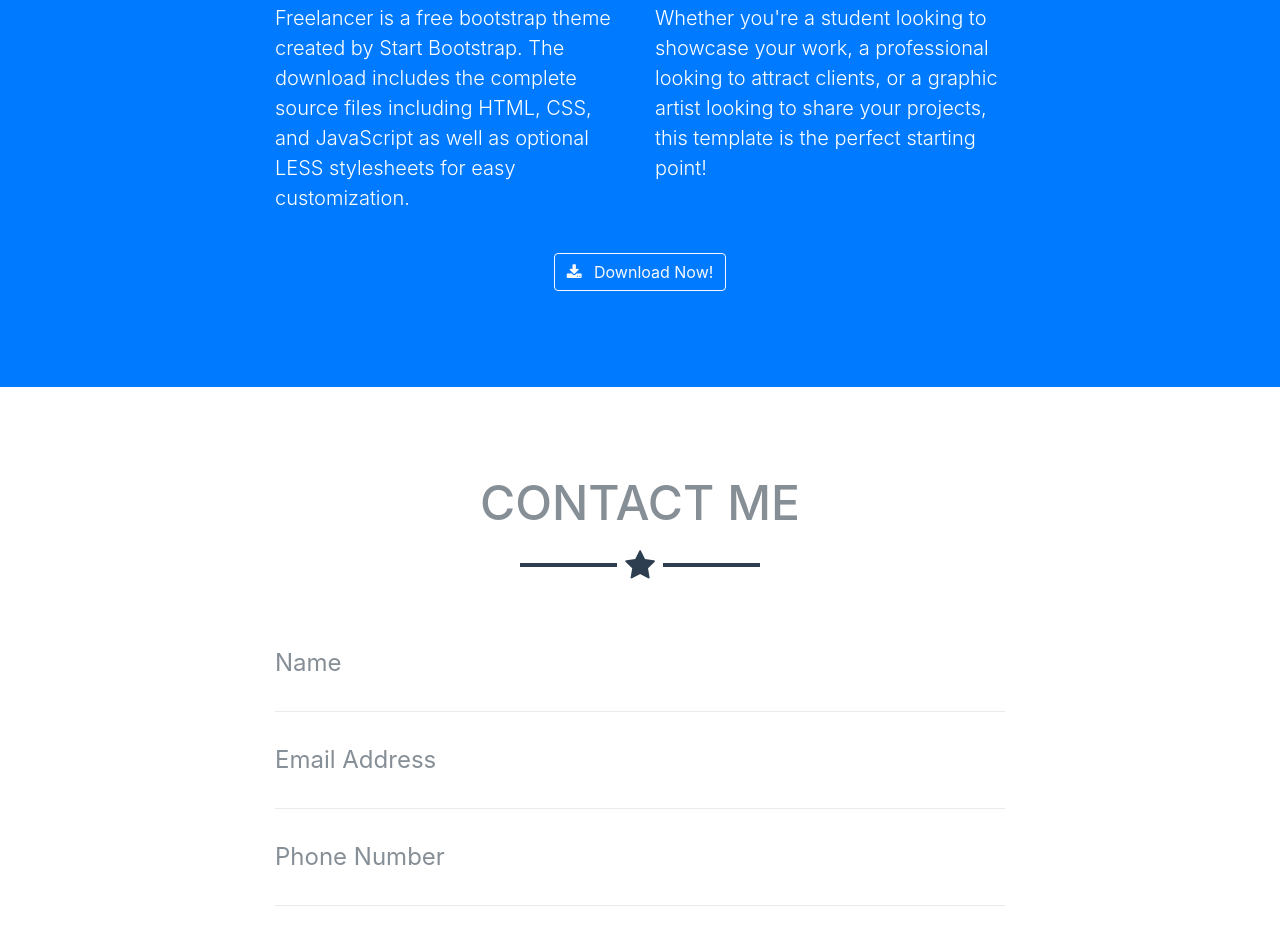
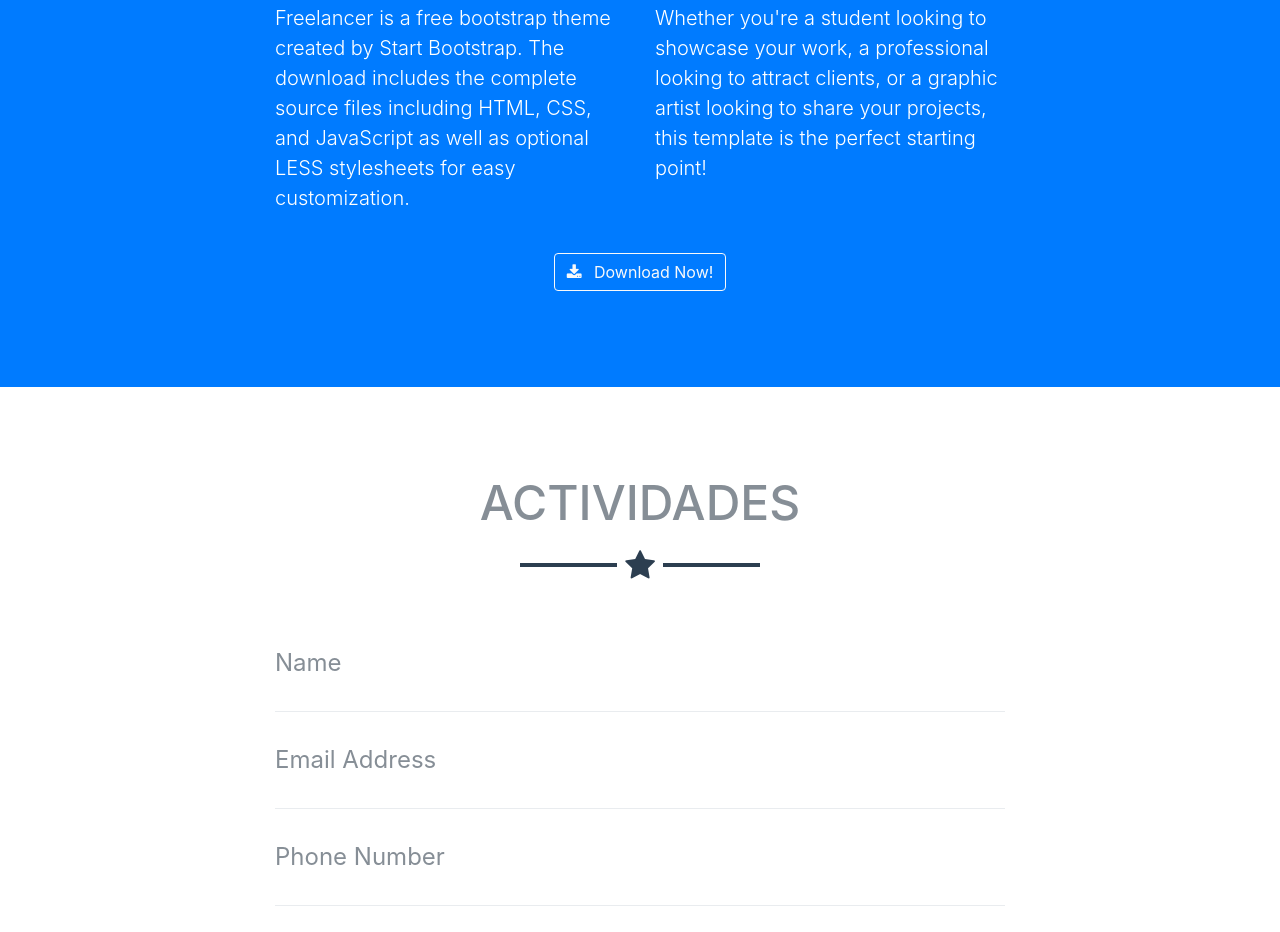
Before and after one commit to Deyaniraverarivera/proyecto, a website with bundled scripts: page index.html in a window 1280 px wide. Shown: the part 1868-2800 px from the top of the page. Built offline with nearby package versions, Linux system fonts and the light colour scheme; files whose address does not match are found by name.

Commit message:
Update index.html

```diff
--- a/index.html
+++ b/index.html
@@ -155,9 +155,9 @@
     </section>
 
     <!-- Contact Section -->
-    <section id="contact">
+    <section id="Actividades">
       <div class="container">
-        <h2 class="text-center text-uppercase text-secondary mb-0">Contact Me</h2>
+        <h2 class="text-center text-uppercase text-secondary mb-0">Actividades</h2>
         <hr class="star-dark mb-5">
         <div class="row">
           <div class="col-lg-8 mx-auto">
```
